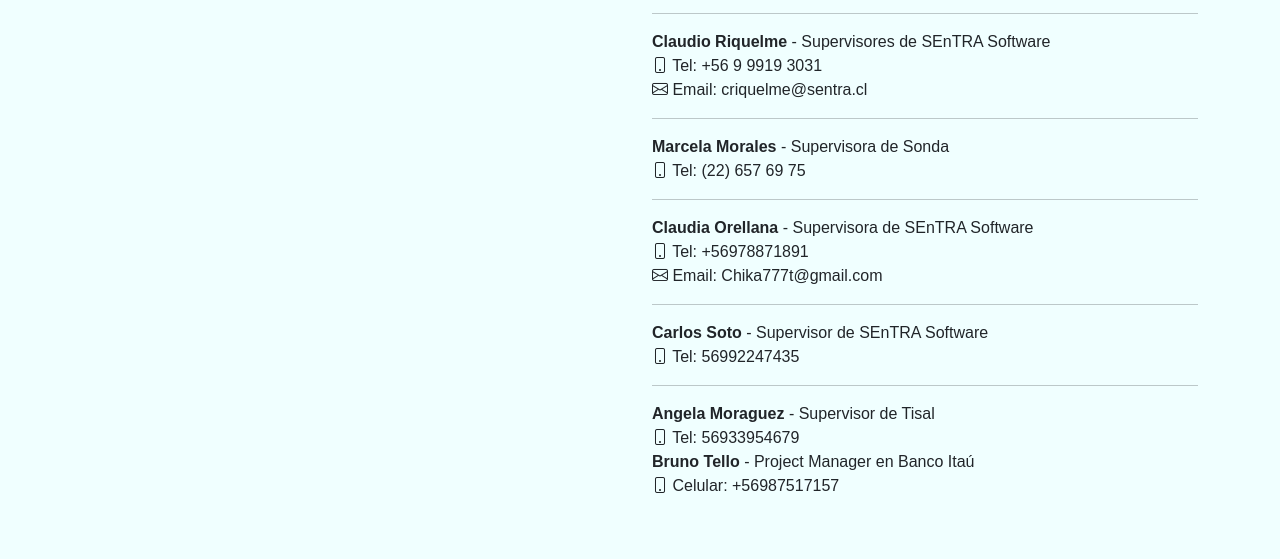
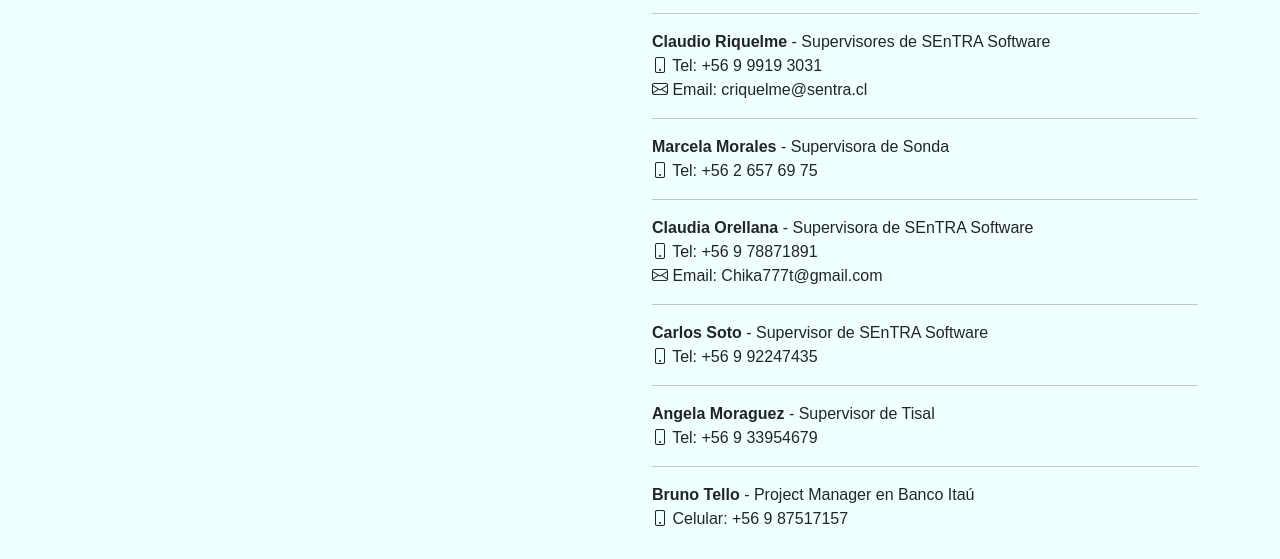
Before and after one commit to htabilo/PortafolioLaboral, a plain HTML site: page index.html in a window 1280 px wide. Shown: the part 2701-3260 px from the top of the page. Drawn offline with nearby package versions, Linux system fonts and the light colour scheme.

Commit message:
Fix:Re- Re- Renombrado portafolio.html a index.html para GitHub Pages agregado Bruno

```diff
--- a/index.html
+++ b/index.html
@@ -561,30 +561,31 @@
                     <hr>
                     <li>
                         <strong>Marcela Morales</strong> - Supervisora de Sonda <br>
-                        <i class="bi bi-phone"></i> Tel: (22) 657 69 75 <br>
+                        <i class="bi bi-phone"></i> Tel: +56 2 657 69 75 <br>
 
                     </li>
                     <hr>
                     <li>
                         <strong>Claudia Orellana </strong> - Supervisora de SEnTRA Software <br>
-                        <i class="bi bi-phone"></i> Tel: +56978871891 <br>
+                        <i class="bi bi-phone"></i> Tel: +56 9 78871891 <br>
                         <i class="bi bi-envelope"></i> Email: Chika777t@gmail.com
                     </li>
                     <hr>
                     <li>
                         <strong>Carlos Soto </strong> - Supervisor de SEnTRA Software <br>
-                        <i class="bi bi-phone"></i> Tel: 56992247435 <br>
+                        <i class="bi bi-phone"></i> Tel: +56 9 92247435 <br>
 
                     </li>
                     <hr>
                     <li>
                         <strong>Angela Moraguez</strong> - Supervisor de Tisal <br>
-                        <i class="bi bi-phone"></i> Tel: 56933954679 <br>
+                        <i class="bi bi-phone"></i> Tel: +56 9 33954679 <br>
 
                     </li>
+                    <hr>
                      <li>
                         <strong>Bruno Tello</strong> - Project Manager en Banco Itaú <br>
-                        <i class="bi bi-phone"></i> Celular: +56987517157 <br>
+                        <i class="bi bi-phone"></i> Celular: +56 9 87517157 <br>
 
                     </li>
 
```
